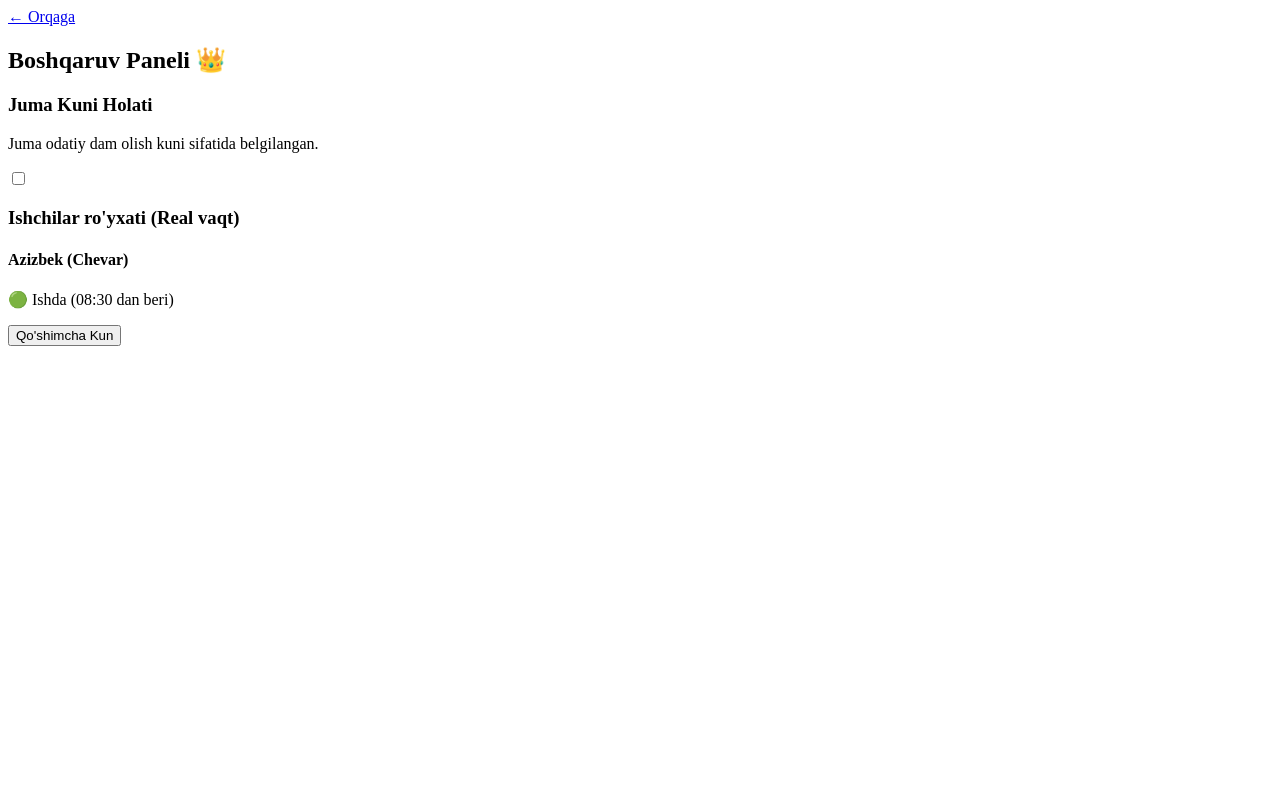
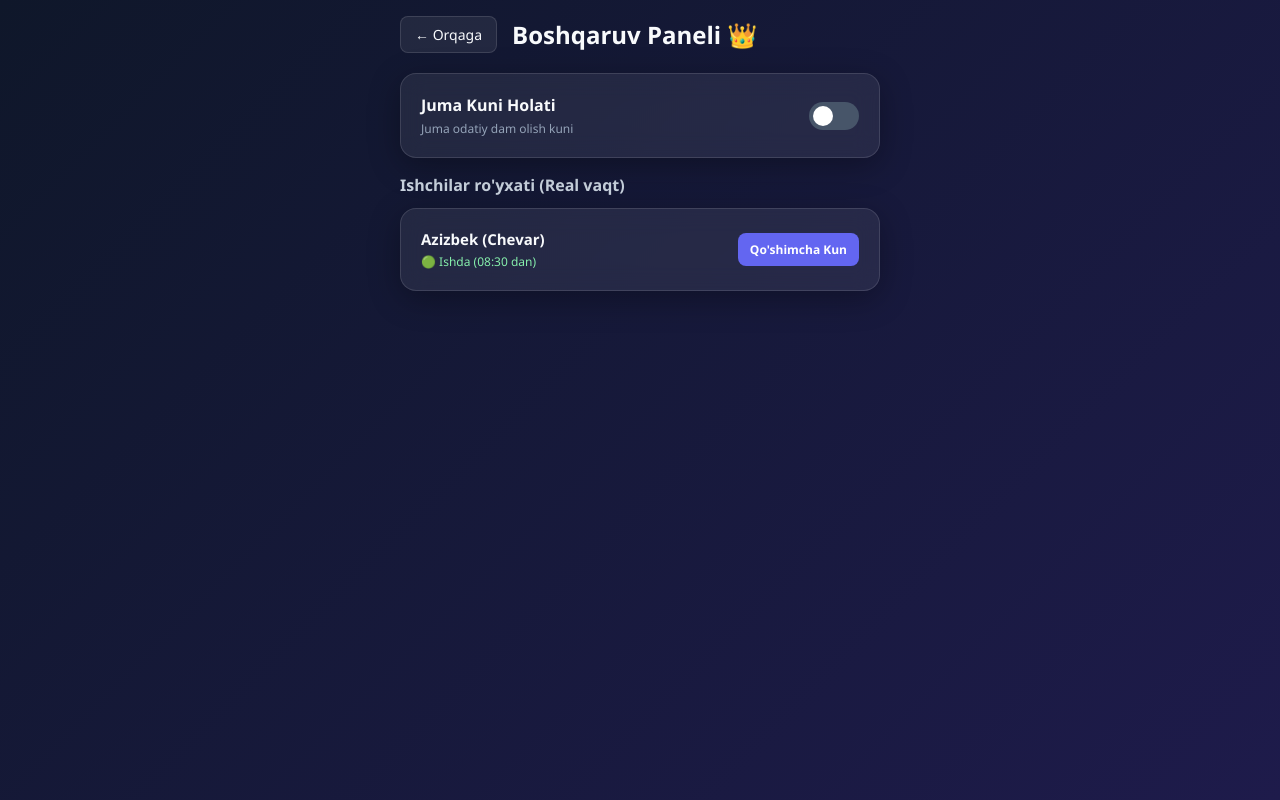
Before and after one commit to Ibrohim-dev17/Star-Treding, a plain HTML site: page admin.html in a window 1280 px wide. Drawn offline with Linux system fonts and the light colour scheme.

Commit message:
Update admin.html

```diff
--- a/admin.html
+++ b/admin.html
@@ -4,10 +4,40 @@
     <meta charset="UTF-8">
     <meta name="viewport" content="width=device-width, initial-scale=1.0">
     <title>Boshqaruv Paneli</title>
-    <link rel="stylesheet" href="css/style.min.html">
+    <style>
+        :root {
+            --bg-gradient: linear-gradient(135deg, #0f172a 0%, #1e1b4b 100%);
+            --glass-bg: rgba(255, 255, 255, 0.07);
+            --glass-border: rgba(255, 255, 255, 0.12);
+            --text-color: #f8fafc;
+            --primary: #6366f1;
+        }
+        * { box-sizing: border-box; margin: 0; padding: 0; font-family: 'Segoe UI', system-ui, sans-serif; }
+        body { background: var(--bg-gradient); color: var(--text-color); min-height: 100vh; padding: 16px; }
+        .container { max-width: 480px; margin: 0 auto; animation: fadeIn 0.4s ease; }
+        @keyframes fadeIn { from { opacity: 0; transform: translateY(10px); } to { opacity: 1; transform: translateY(0); } }
+        .top-nav { display: flex; align-items: center; margin-bottom: 20px; }
+        .back-btn { color: var(--text-color); text-decoration: none; background: var(--glass-bg); padding: 8px 14px; border-radius: 8px; border: 1px solid var(--glass-border); margin-right: 15px; font-size: 14px; }
+        .glass-card { background: var(--glass-bg); backdrop-filter: blur(12px); border: 1px solid var(--glass-border); border-radius: 16px; padding: 20px; margin-bottom: 16px; box-shadow: 0 8px 32px 0 rgba(0, 0, 0, 0.3); }
+        .setting-card { display: flex; justify-content: space-between; align-items: center; }
+        .setting-info h3 { font-size: 16px; margin-bottom: 4px; }
+        .setting-info p { font-size: 12px; color: #94a3b8; }
+        /* Switch tugmasi dizayni */
+        .switch { position: relative; display: inline-block; width: 50px; height: 28px; }
+        .switch input { opacity: 0; width: 0; height: 0; }
+        .slider { position: absolute; cursor: pointer; top: 0; left: 0; right: 0; bottom: 0; background-color: #475569; transition: .4s; border-radius: 34px; }
+        .slider:before { position: absolute; content: ""; height: 20px; width: 20px; left: 4px; bottom: 4px; background-color: white; transition: .4s; border-radius: 50%; }
+        input:checked + .slider { background-color: var(--primary); }
+        input:checked + .slider:before { transform: translateX(22px); }
+        .section-title { font-size: 16px; margin-bottom: 12px; color: #cbd5e1; }
+        .worker-item { display: flex; justify-content: space-between; align-items: center; }
+        .worker-details h4 { font-size: 15px; margin-bottom: 4px; }
+        .status-working { font-size: 12px; color: #86efac; }
+        .btn-sm { padding: 8px 12px; background: var(--primary); border: none; border-radius: 8px; color: white; font-weight: 600; cursor: pointer; font-size: 12px; }
+    </style>
 </head>
 <body>
-    <div class="container animate-fade">
+    <div class="container">
         <div class="top-nav">
             <a href="index.html" class="back-btn">← Orqaga</a>
             <h2>Boshqaruv Paneli 👑</h2>
@@ -17,27 +47,37 @@
         <div class="glass-card setting-card">
             <div class="setting-info">
                 <h3>Juma Kuni Holati</h3>
-                <p>Juma odatiy dam olish kuni sifatida belgilangan.</p>
+                <p>Juma odatiy dam olish kuni</p>
             </div>
             <label class="switch">
-                <input type="checkbox" id="fridayToggle" onchange="toggleFridayWork(this)">
+                <input type="checkbox" id="fridayToggle" onchange="toggleFriday(this)">
                 <span class="slider round"></span>
             </label>
         </div>
 
         <h3 class="section-title">Ishchilar ro'yxati (Real vaqt)</h3>
 
-        <div class="workers-list" id="workersListContainer">
-            <!-- Dinamik ishchilar ro'yxati chiqadi -->
-            <div class="glass-card worker-item">
-                <div class="worker-details">
-                    <h4>Azizbek (Chevar)</h4>
-                    <p class="status-working">🟢 Ishda (08:30 dan beri)</p>
-                </div>
-                <button class="btn-sm btn-accent" onclick="markExtraDay('Azizbek')">Qo'shimcha Kun</button>
+        <div class="glass-card worker-item">
+            <div class="worker-details">
+                <h4>Azizbek (Chevar)</h4>
+                <p class="status-working">🟢 Ishda (08:30 dan)</p>
             </div>
+            <button class="btn-sm" onclick="markExtraDay('Azizbek')">Qo'shimcha Kun</button>
         </div>
     </div>
-    <script src="js/app.js"></script>
+
+    <script>
+        function toggleFriday(element) {
+            if(element.checked) {
+                alert("Juma kuni ish kuni sifatida belgilandi!");
+            } else {
+                alert("Juma kuni dam olish kuni qilindi.");
+            }
+        }
+
+        function markExtraDay(name) {
+            alert(name + " uchun qo'shimcha ish kuni qo'shildi!");
+        }
+    </script>
 </body>
 </html>
```
